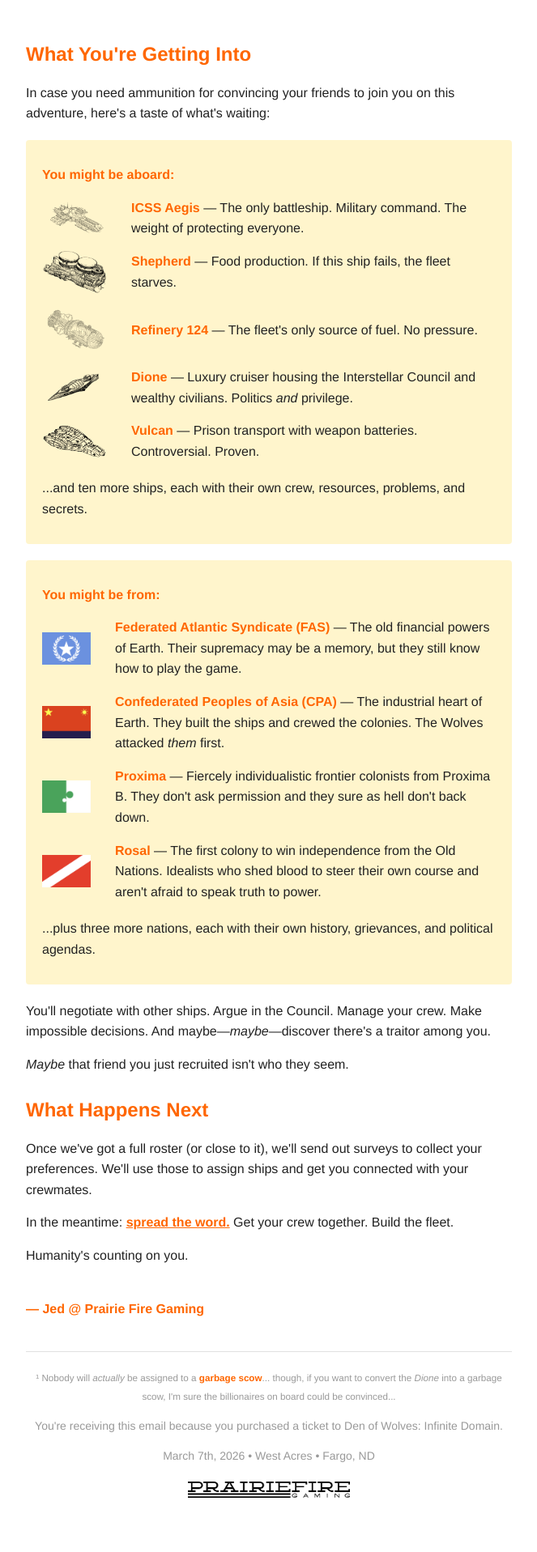
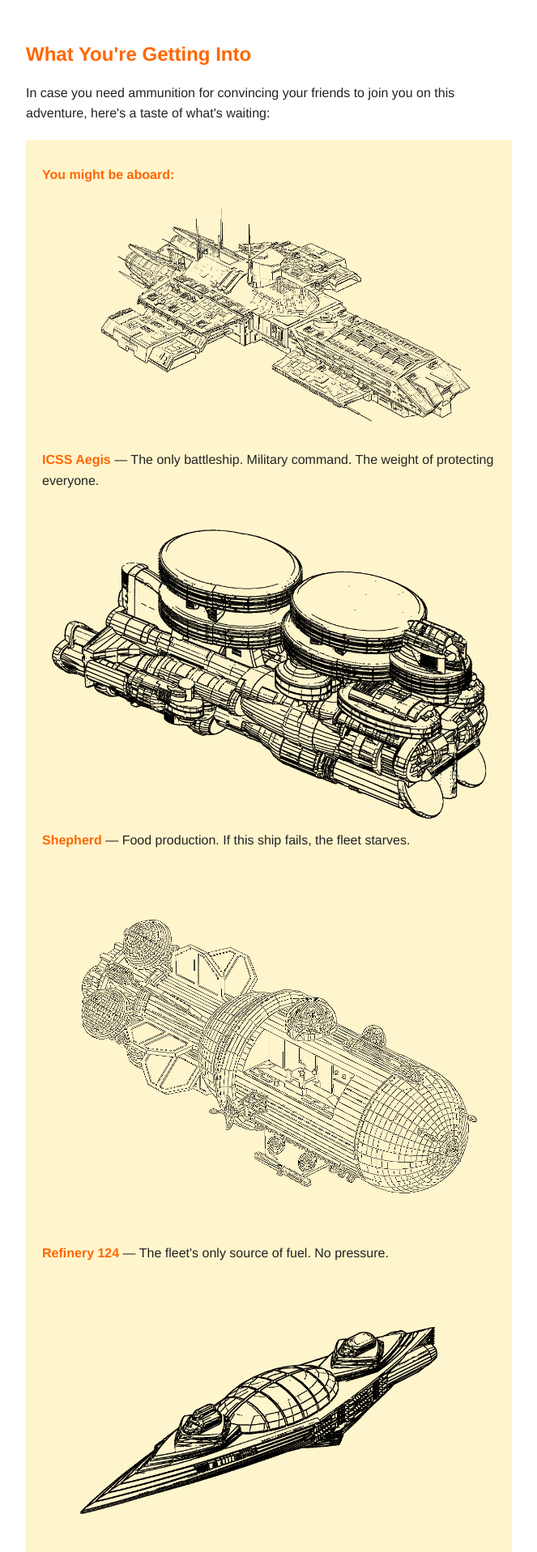
Before and after one commit to jedlimke/prairiefiregaming.com, a Jekyll site: the page email-template-dow-2026-4.html, which Jekyll copies as it is, in a window 1280 px wide. Shown: the part 1376-3293 px from the top of the page at 81% size, without its empty margins (308-971 px from the left). Built offline with Jekyll 4.4.1, drawn with Linux system fonts in a browser that asks for light colours; before the commit the page ends 3246 px from its top, so only the background shows below that.

Commit message:
Full-width images.

```diff
--- a/email-template-dow-2026-4.html
+++ b/email-template-dow-2026-4.html
@@ -96,7 +96,7 @@
             width: 80px;
             height: auto;
             flex-shrink: 0;
-            border-radius: 40px;
+
 			padding-right: 15px;
         }
         .ship-item-text {
@@ -187,76 +187,58 @@
 
     <p>In case you need ammunition for convincing your friends to join you on this adventure, here's a taste of what's waiting:</p>
 
-    <div class="ship-list">
+    <div style="background-color: #FFCC0033; padding: 15px 20px; border-radius: 4px; margin: 20px 0;">
         <p><strong>You might be aboard:</strong></p>
 
-        <div class="ship-item">
-            <img src="https://prairiefiregaming.com/assets/megagames/dow--ship--aegis--black.png" alt="ICSS Aegis">
-            <div class="ship-item-text">
-                <strong>ICSS Aegis</strong> — The only battleship. Military command. The weight of protecting everyone.
-            </div>
+        <div style="display: block; margin: 15px 0 45px 0;">
+            <img src="https://prairiefiregaming.com/assets/megagames/dow--ship--aegis--black.png" alt="ICSS Aegis" style="width: 100%;  height: auto; display: block; margin: 0 0 10px 0;">
+            <p style="margin: 0;"><strong>ICSS Aegis</strong> — The only battleship. Military command. The weight of protecting everyone.</p>
         </div>
 
-        <div class="ship-item">
-            <img src="https://prairiefiregaming.com/assets/megagames/dow--ship--shepherd--black.png" alt="Shepherd">
-            <div class="ship-item-text">
-                <strong>Shepherd</strong> — Food production. If this ship fails, the fleet starves.
-            </div>
+        <div style="display: block; margin: 15px 0 45px 0;">
+            <img src="https://prairiefiregaming.com/assets/megagames/dow--ship--shepherd--black.png" alt="Shepherd" style="width: 100%;  height: auto; display: block; margin: 0 0 10px 0;">
+            <p style="margin: 0;"><strong>Shepherd</strong> — Food production. If this ship fails, the fleet starves.</p>
         </div>
 
-        <div class="ship-item">
-            <img src="https://prairiefiregaming.com/assets/megagames/dow--ship--refinery-124--black.png" alt="Refinery 124">
-            <div class="ship-item-text">
-                <strong>Refinery 124</strong> — The fleet's only source of fuel. No pressure.
-            </div>
+        <div style="display: block; margin: 15px 0 45px 0;">
+            <img src="https://prairiefiregaming.com/assets/megagames/dow--ship--refinery-124--black.png" alt="Refinery 124" style="width: 100%;  height: auto; display: block; margin: 0 0 10px 0;">
+            <p style="margin: 0;"><strong>Refinery 124</strong> — The fleet's only source of fuel. No pressure.</p>
         </div>
 
-        <div class="ship-item">
-            <img src="https://prairiefiregaming.com/assets/megagames/dow--ship--dione--black.png" alt="Dione">
-            <div class="ship-item-text">
-                <strong>Dione</strong> — Luxury cruiser housing the Interstellar Council and wealthy civilians. Politics <em>and</em> privilege.
-            </div>
+        <div style="display: block; margin: 15px 0 45px 0;">
+            <img src="https://prairiefiregaming.com/assets/megagames/dow--ship--dione--black.png" alt="Dione" style="width: 100%;  height: auto; display: block; margin: 0 0 10px 0;">
+            <p style="margin: 0;"><strong>Dione</strong> — Luxury cruiser housing the Interstellar Council and wealthy civilians. Politics <em>and</em> privilege.</p>
         </div>
 
-        <div class="ship-item">
-            <img src="https://prairiefiregaming.com/assets/megagames/dow--ship--vulcan--black.png" alt="Vulcan">
-            <div class="ship-item-text">
-                <strong>Vulcan</strong> — Prison transport with weapon batteries. Controversial. Proven.
-            </div>
+        <div style="display: block; margin: 15px 0 45px 0;">
+            <img src="https://prairiefiregaming.com/assets/megagames/dow--ship--vulcan--black.png" alt="Vulcan" style="width: 100%;  height: auto; display: block; margin: 0 0 10px 0;">
+            <p style="margin: 0;"><strong>Vulcan</strong> — Prison transport with weapon batteries. Controversial. Proven.</p>
         </div>
 
         <p style="margin-top: 20px;">...and ten more ships, each with their own crew, resources, problems, and secrets.</p>
     </div>
 
-    <div class="ship-list">
+    <div style="background-color: #FFCC0033; padding: 15px 20px; border-radius: 4px; margin: 20px 0;">
         <p><strong>You might be from:</strong></p>
 
-        <div class="nation-item">
-            <img src="https://prairiefiregaming.com/assets/megagames/dow--nation--fas.png" alt="FAS flag">
-            <div class="nation-item-text">
-                <strong>Federated Atlantic Syndicate (FAS)</strong> — The old financial powers of Earth. Their supremacy may be a memory, but they still know how to play the game.
-            </div>
+        <div style="display: block; margin: 15px 0 45px 0;">
+            <img src="https://prairiefiregaming.com/assets/megagames/dow--nation--fas.png" alt="FAS flag" style="width: 100%; height: auto; display: block; margin: 0 0 10px 0;">
+            <p style="margin: 0;"><strong>Federated Atlantic Syndicate (FAS)</strong> — The old financial powers of Earth. Their supremacy may be a memory, but they still know how to play the game.</p>
         </div>
 
-        <div class="nation-item">
-            <img src="https://prairiefiregaming.com/assets/megagames/dow--nation--cpa.png" alt="CPA flag">
-            <div class="nation-item-text">
-                <strong>Confederated Peoples of Asia (CPA)</strong> — The industrial heart of Earth. They built the ships and crewed the colonies. The Wolves attacked <em>them</em> first.
-            </div>
+        <div style="display: block; margin: 15px 0 45px 0;">
+            <img src="https://prairiefiregaming.com/assets/megagames/dow--nation--cpa.png" alt="CPA flag" style="width: 100%; height: auto; display: block; margin: 0 0 10px 0;">
+            <p style="margin: 0;"><strong>Confederated Peoples of Asia (CPA)</strong> — The industrial heart of Earth. They built the ships and crewed the colonies. The Wolves attacked <em>them</em> first.</p>
         </div>
 
-        <div class="nation-item">
-            <img src="https://prairiefiregaming.com/assets/megagames/dow--nation--proxima.png" alt="Proxima flag">
-            <div class="nation-item-text">
-                <strong>Proxima</strong> — Fiercely individualistic frontier colonists from Proxima B. They don't ask permission and they sure as hell don't back down.
-            </div>
+        <div style="display: block; margin: 15px 0 45px 0;">
+            <img src="https://prairiefiregaming.com/assets/megagames/dow--nation--proxima.png" alt="Proxima flag" style="width: 100%; height: auto; display: block; margin: 0 0 10px 0;">
+            <p style="margin: 0;"><strong>Proxima</strong> — Fiercely individualistic frontier colonists from Proxima B. They don't ask permission and they sure as hell don't back down.</p>
         </div>
 
-        <div class="nation-item">
-            <img src="https://prairiefiregaming.com/assets/megagames/dow--nation--rosal.png" alt="Rosal flag">
-            <div class="nation-item-text">
-                <strong>Rosal</strong> — The first colony to win independence from the Old Nations. Idealists who shed blood to steer their own course and aren't afraid to speak truth to power.
-            </div>
+        <div style="display: block; margin: 15px 0 45px 0;">
+            <img src="https://prairiefiregaming.com/assets/megagames/dow--nation--rosal.png" alt="Rosal flag" style="width: 100%; height: auto; display: block; margin: 0 0 10px 0;">
+            <p style="margin: 0;"><strong>Rosal</strong> — The first colony to win independence from the Old Nations. Idealists who shed blood to steer their own course and aren't afraid to speak truth to power.</p>
         </div>
 
         <p style="margin-top: 20px;">...plus three more nations, each with their own history, grievances, and political agendas.</p>
```
